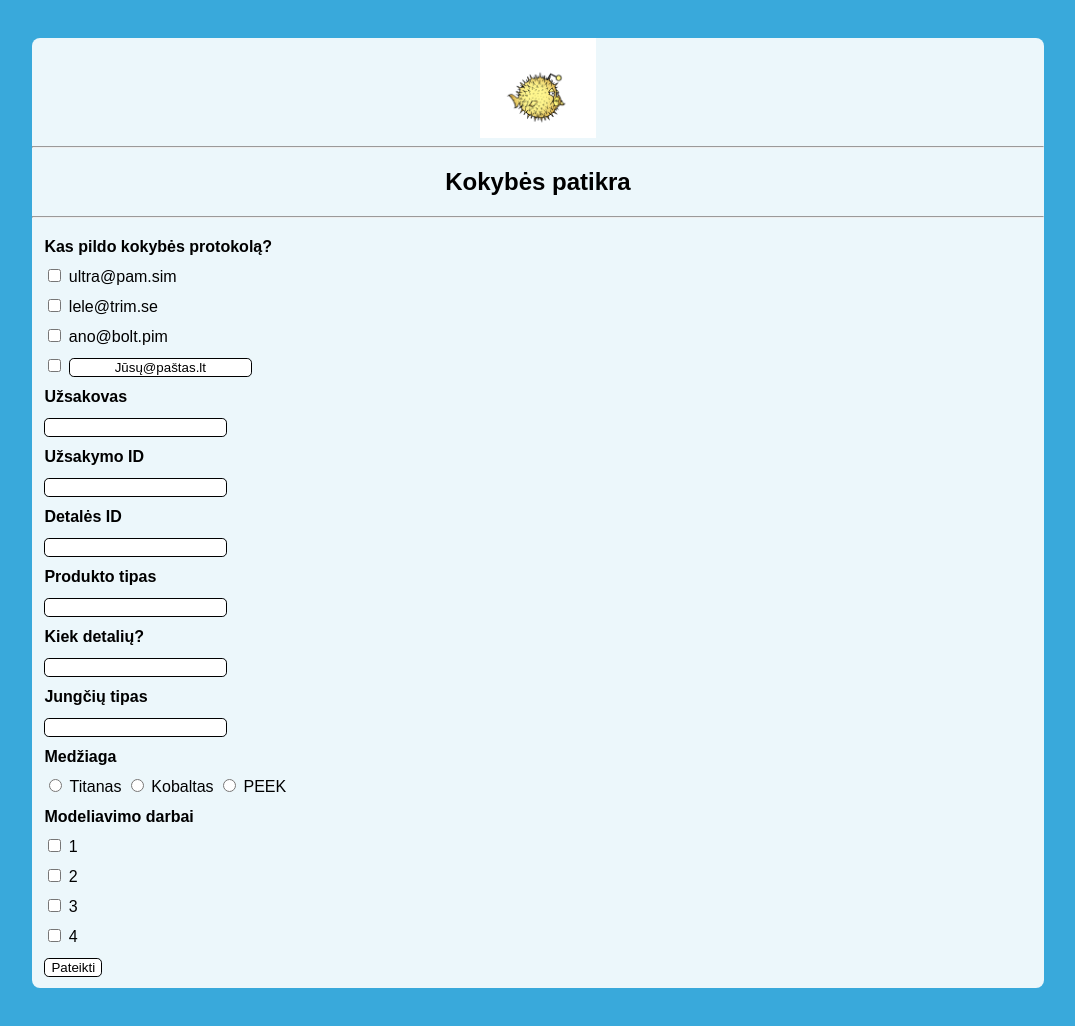
After one commit to shinbeth/pasizaidimai, a PHP site: page / in a window 1280 px wide. The commit adds this page. Shown: the whole page, without its empty margins (102-1177 px from the left). Run offline with PHP 8.4, Linux system fonts and the light colour scheme; data that the repository does not hold is empty.

Commit message:
'script_sync_2022_01_06_165353'

```diff
--- a/5.1/csv_read.php
+++ b/5.1/csv_read.php
@@ -1,9 +1,9 @@
 <?php
 
+//csv failo printinimas i HTML <datalist> drop down selektui
 
 
-
-$lines =file('failas.csv');   // atsidarom faila kurio pavadinimas failas.csv
+$lines =file('data/failas.csv');   // atsidarom faila kurio pavadinimas failas.csv
 
 
 foreach($lines as $data)  // failas nuskaitomas po eilute naudojant cikla foreach
--- a/5.1/failas2.csv
+++ /dev/null
@@ -1,5 +0,0 @@
-firma,emailas,
-UAB,pastas@pastas.lt,
-
-firma,emailas,
-UAB,pastas@pastas.lt,
--- /dev/null
+++ b/5.1/index.php
@@ -0,0 +1,149 @@
+<!DOCTYPE html>
+<html lang="en" dir="ltr">
+  <head>
+    <meta charset="utf-8">
+    <link rel="stylesheet" type="text/css" href="./style/style.css">
+    <title>Kokybes patikra</title>
+  </head>
+  <body>
+   <section id="overlay">
+      <img src="./logo/index.png" alt="Slacknet" id="logo">
+      <hr>
+        <h1>Kokybės patikra</h1>
+        <hr>
+		<!-- formos pradzia-->
+		<form action="/rezultatas.html">
+
+		<!--Emailas kas pildo-->
+        <section class="email">
+          <span>Kas pildo kokybės protokolą?</span>
+          <br>
+          <input type="checkbox" name="email" id="email" value="email">
+          <label for="email">ultra@pam.sim</label>
+		  <br>
+		  <input type="checkbox" name="email" id="email" value="email">
+		  <label for="email">lele@trim.se</label>
+		  <br>
+		  <input type="checkbox" name="email" id="email" value="email">
+		  <label for="email">ano@bolt.pim</label>
+		  <br>
+		  <input type="checkbox" name="email" id="email" value="email">
+		  <input type="text" name="email" id="email" value="Jūsų@paštas.lt">
+		  <br>
+
+        </section>
+
+		<!--Uzsakovas-->
+
+
+
+		<section class="client">
+          <span>Užsakovas</span>
+		  <div>
+    <datalist id="client">
+        <?php
+			include 'csv_read.php'
+			?>
+    </datalist>
+    <input  autoComplete="on" list="client"/>
+</div>
+	<!--Uzsakymo ID-->
+        </section>
+
+		<section class="order_id">
+		<span>Užsakymo ID</span>
+		<br>
+		<input type="number" name="order_id" id="order_id" >
+
+
+		</section>
+
+		<!--Detales ID-->
+
+		<section class="part_id">
+		<span>Detalės ID</span>
+		<br>
+		<input type="number" name="part_id" id="part_id" >
+
+
+		</section>
+
+		<!--Produkto tipas-->
+
+		<section class="product_type">
+		<span>Produkto tipas</span>
+		<br>
+		<div>
+		<datalist id="product_type">
+			<option>verzle</option>
+			<option>varztas</option>
+			<option>pintine</option>
+			<option>freza</option>
+		</datalist>
+		<input  autoComplete="on" list="product_type"/>
+		</div>
+
+
+		</section>
+
+		<!--Detaliu kiekis-->
+
+		<section class="part_count">
+		<span>Kiek detalių?</span>
+		<br>
+		<input type="number" name="part_count" id="part_count" >
+
+
+		</section>
+
+		<!--Jungciu tipas-->
+
+
+		<section class="connection_type">
+		<span>Jungčių tipas</span>
+		<br>
+		<input type="text" name="connection_type" id="connection_type" >
+
+
+		</section>
+
+
+		<!--Medziaga-->
+
+
+		<section class="material">
+		<span>Medžiaga</span>
+          <br>
+          <input type="radio" name="material" id="material" value="ti">
+          <label for="ti">Titanas</label>
+          <input type="radio" name="material" id="material" value="cocr">
+          <label for="no">Kobaltas</label>
+		  <input type="radio" name="material" id="material" value="peek">
+          <label for="no">PEEK</label>
+
+		</section>
+
+		<section class="modeling">
+          <span>Modeliavimo darbai</span>
+          <br>
+          <input type="checkbox" name="modeling" id="modeling" value="modeling">
+          <label for="modeling">1</label>
+		  <br>
+		  <input type="checkbox" name="modeling" id="modeling" value="modeling">
+		  <label for="modeling">2</label>
+		  <br>
+		  <input type="checkbox" name="modeling" id="modeling" value="modeling">
+		  <label for="modeling">3</label>
+		  <br>
+		  <input type="checkbox" name="modeling" id="modeling" value="modeling">
+		  <label for="modeling">4</label>
+		  <br>
+
+        </section>
+		<!--formos pabaiga-->
+		     <input type="submit" value="Pateikti">
+		</form>
+
+
+	  </body>
+</html>
--- /dev/null
+++ b/5.1/style/style.css
@@ -0,0 +1,76 @@
+body {
+  background-color: rgb(57, 169, 219);
+  font-family: Arial;
+}
+
+form {
+  padding: 0.375rem 0.75rem;
+  text-align: left;
+  line-height: 30px;
+  height: 80%;
+  overflow: auto;
+}
+
+form hr {
+  width: 15%;
+}
+
+h1 {
+  text-align: center;
+}
+
+#overlay {
+  width: 80%;
+  margin: 3% auto;
+  background-color: rgba(255, 255, 255, 0.9);
+  border-radius: 8px;
+}
+
+#logo {
+  height: 100px;
+  display: block;
+  margin: auto;
+}
+
+input {
+  text-align:center;
+	background-color: #fff;
+    background-clip: padding-box;
+    border: 1px solid black;
+    border-radius: 0.3rem;
+}
+
+span {
+	font-weight:bold;
+
+}
+
+.forma {
+	text-align:center;
+	background-color: #fff;
+    background-clip: padding-box;
+    border: 5px solid #ced4da;
+    border-radius: 0.25rem;
+
+}
+
+
+.toppings label, .cheesy label {
+  margin-right: 25px;
+}
+
+.form-control {
+    display: block;
+    width: 100%;
+    height: calc(1.5em + 0.75rem + 2px);
+    padding: 0.375rem 0.75rem;
+    font-size: 1rem;
+    font-weight: 400;
+    line-height: 1.5;
+    color: #495057;
+    background-color: #fff;
+    background-clip: padding-box;
+    border: 1px solid #ced4da;
+    border-radius: 0.25rem;
+    transition: border-color .15s ease-in-out,box-shadow .15s ease-in-out;
+}
```
Also changed, not shown: 5.1/data/failas.csv (renamed from 5.1/failas.csv), 5.1/logo/index.png (added).
